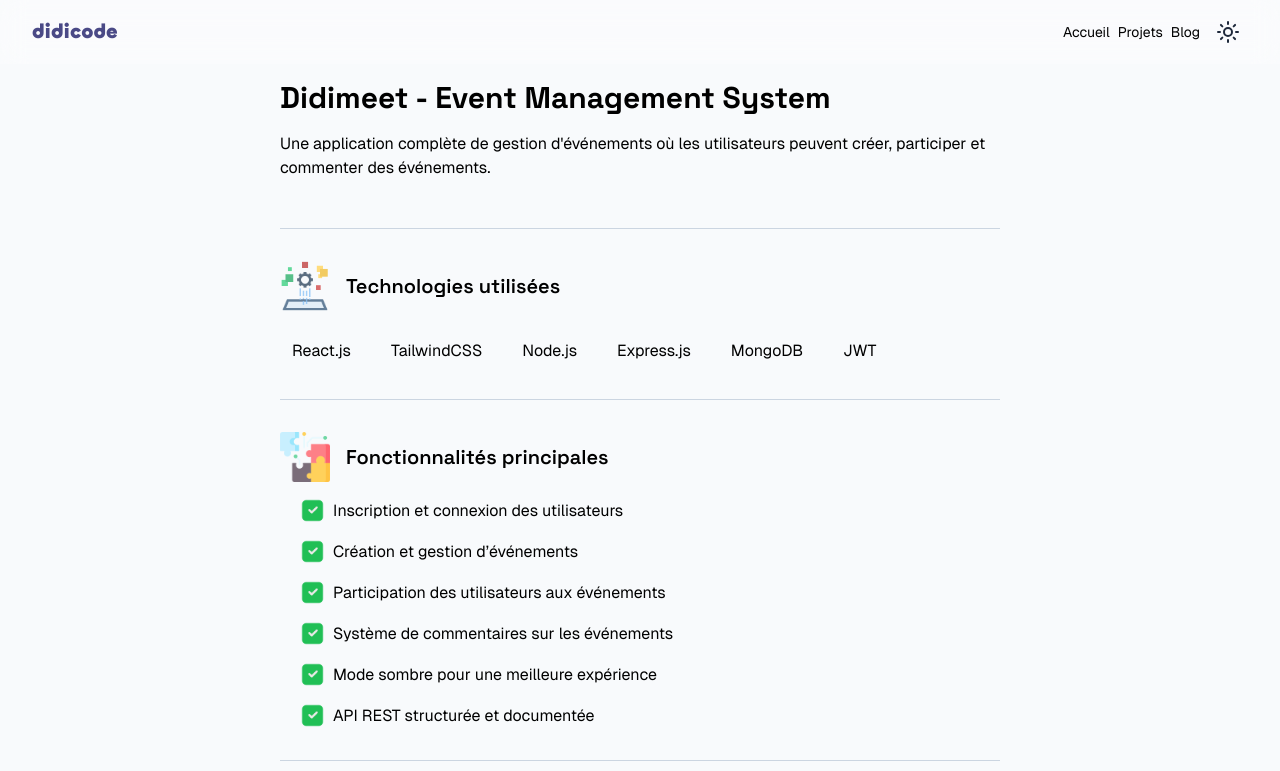
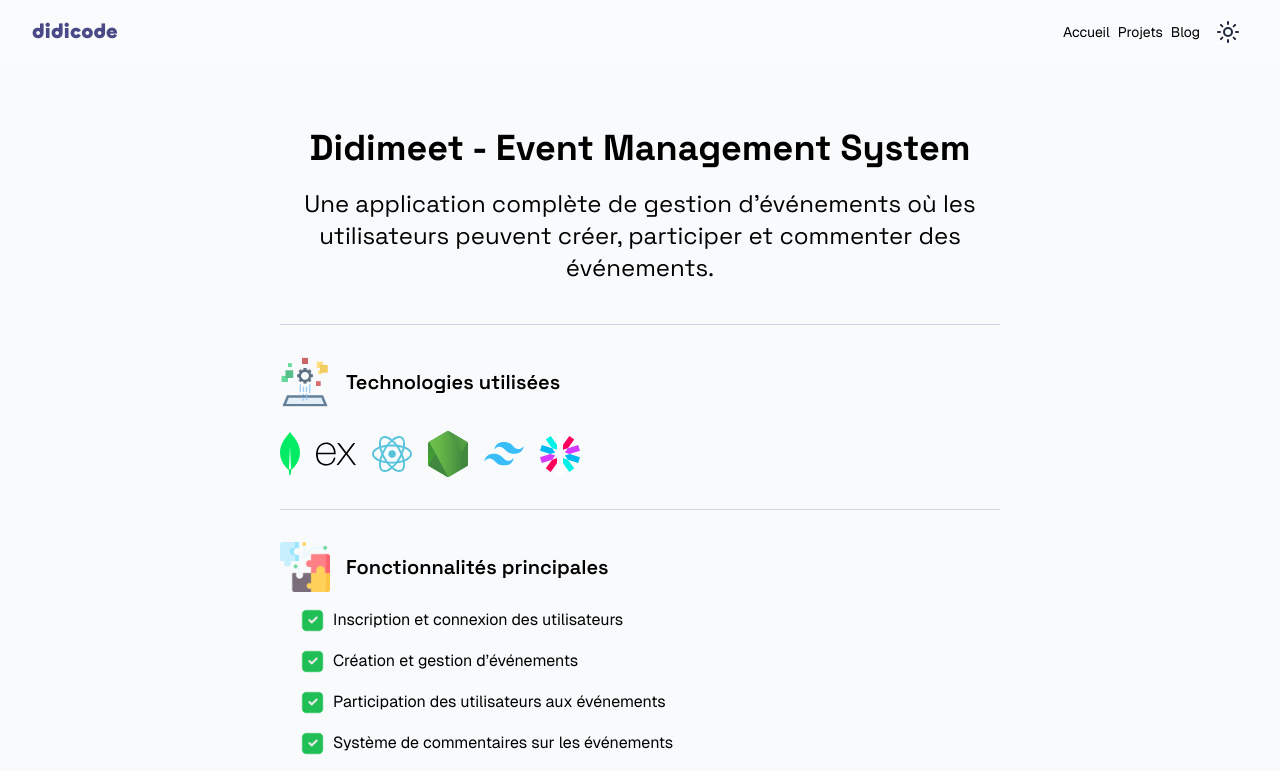
Before and after one commit to didicodeX/didicode, a Next.js app: page /projets in a window 1280 px wide. Shown: the top 771 px of the page. Built offline with nearby package versions, Linux system fonts and the light colour scheme.

Commit message:
Update blog post date format, enhance layout styles, and add technology icons for project page

```diff
--- a/src/app/blog/page.tsx
+++ b/src/app/blog/page.tsx
@@ -5,32 +5,32 @@ export default function Blog() {
   const posts: Post[] = getAllPosts();
 
   return (
-    <div className="mt-32">
+    <div className="mt-12">
       <header className="text-center mb-10">
-        <h1 className="text-3xl mb-5 font-SpaceGrotesk font-black">
+        <h1 className="xl:text-4xl lg:text-3xl text-2xl mb-5 font-SpaceGrotesk font-extrabold">
           Didicodex — Le guide du développeur moderne
         </h1>
-        <p className="font-semibold text-lg">
+        <h2 className=" md:text-xl  lg:text-xl xl:text-2xl font-SpaceGrotesk">
           De la première ligne de code à tes projets les plus ambitieux, Didicodex
           est là pour t’aider à progresser. Articles, tutoriels et formations :
           découvre les clés pour devenir un développeur moderne et maîtriser les
           technologies du web.
-        </p>
+        </h2>
       </header>
-      <ul className="w-fi">
+      <ul className="w-fit">
         {posts.map((post) => (
-          <li key={post.slug} className="flex flex-col gap-y-2 mb-4 p-4">
+          <li key={post.slug} className="flex flex-col gap-y-2 p-4">
             <Link
               href={`/blog/${post.slug}`}
               className="flex flex-col gap-y-2 p-2"
             >
+              <p className="text-slate-500">
+                {post.metadata.date}
+              </p>
               <h2 className="text-secondary-500 font-semibold">
                 {post.metadata.title}
               </h2>
               <p>{post.metadata.intro}</p>
-              <p className="text-slate-500 text-sm">
-                {post.metadata.date}
-              </p>
             </Link>
           </li>
         ))}
--- a/src/app/projets/page.tsx
+++ b/src/app/projets/page.tsx
@@ -39,16 +39,17 @@ const linksList = [
 
 export default function ProjectPage() {
   return (
-    <div className="max-w-3xl mx-auto px-6 space-y-8">
+    <div className="max-w-3xl mx-auto mt-12 px-6 space-y-8">
       {/* Titre du projet */}
-      <header className="pb-4">
-        <h1 className="pb-4 font-SpaceGrotesk text-3xl font-bold">
+      <header className="text-center mb-10">
+        {" "}
+        <h1 className="xl:text-4xl lg:text-3xl text-2xl mb-5 font-SpaceGrotesk font-extrabold">
           Didimeet - Event Management System
         </h1>
-        <p className="text-gray-600">
+        <h2 className=" md:text-xl  lg:text-xl xl:text-2xl font-SpaceGrotesk">
           Une application complète de gestion d'événements où les utilisateurs
           peuvent créer, participer et commenter des événements.
-        </p>
+        </h2>
       </header>
       <Divider />
       {/* Technologies utilisées */}
@@ -65,13 +66,75 @@ export default function ProjectPage() {
             Technologies utilisées
           </h2>
         </header>
-        <ul className="flex flex-wrap gap-4 mt-2">
-          <li className="bg-gray-200 px-3 py-1 rounded-md">React.js</li>
-          <li className="bg-gray-200 px-3 py-1 rounded-md">TailwindCSS</li>
-          <li className="bg-gray-200 px-3 py-1 rounded-md">Node.js</li>
-          <li className="bg-gray-200 px-3 py-1 rounded-md">Express.js</li>
-          <li className="bg-gray-200 px-3 py-1 rounded-md">MongoDB</li>
-          <li className="bg-gray-200 px-3 py-1 rounded-md">JWT</li>
+        <ul className="flex flex-wrap gap-4 mt-2 items-center">
+          <li>
+            {" "}
+            <Image
+              src={"/images/icons/mongodb.svg"}
+              width={20}
+              height={10}
+              alt="tech icon"
+            />{" "}
+          </li>
+          <li>
+            <Image
+              src={"/images/icons/expressjs.svg"}
+              width={40}
+              height={40}
+              alt="tech icon"
+              className="dark:hidden"
+            />
+            <Image
+              src={"/images/icons/expressjs_dark.svg"}
+              width={40}
+              height={40}
+              alt="tech icon"
+              className="hidden dark:block"
+            />
+          </li>
+          <li>
+            <Image
+              src={"/images/icons/React_dark.svg"}
+              width={40}
+              height={40}
+              alt="tech icon"
+              className="dark:hidden"
+            />
+            <Image
+              src={"/images/icons/React_light.svg"}
+              width={40}
+              height={40}
+              alt="tech icon"
+              className="hidden dark:block"
+            />
+          </li>
+          <li>
+            {" "}
+            <Image
+              src={"/images/icons/nodejs.svg"}
+              width={40}
+              height={40}
+              alt="tech icon"
+            />{" "}
+          </li>
+          <li>
+            {" "}
+            <Image
+              src={"/images/icons/tailwindcss.svg"}
+              width={40}
+              height={40}
+              alt="tech icon"
+            />{" "}
+          </li>
+
+          <li>
+            <Image
+              src={"/images/icons/jwt.svg"}
+              width={40}
+              height={40}
+              alt="tech icon"
+            />{" "}
+          </li>
         </ul>
       </section>
       <Divider />
```
Also changed, not shown: content/blog/Pourquoi_le_css_est_le_language_le_plus_difficile_a_apprendre.md (+1 -1 lines), public/images/icons/expressjs.svg (added), public/images/icons/expressjs_dark.svg (added).
